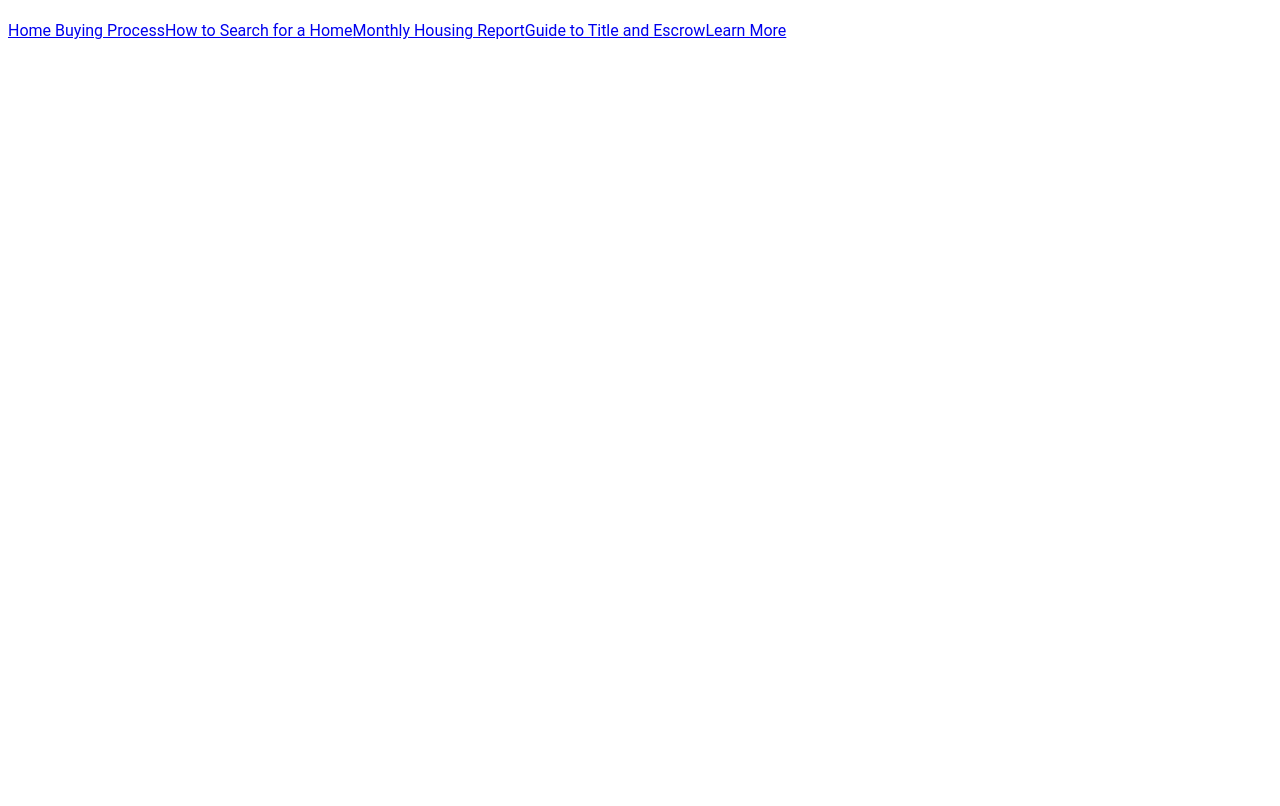
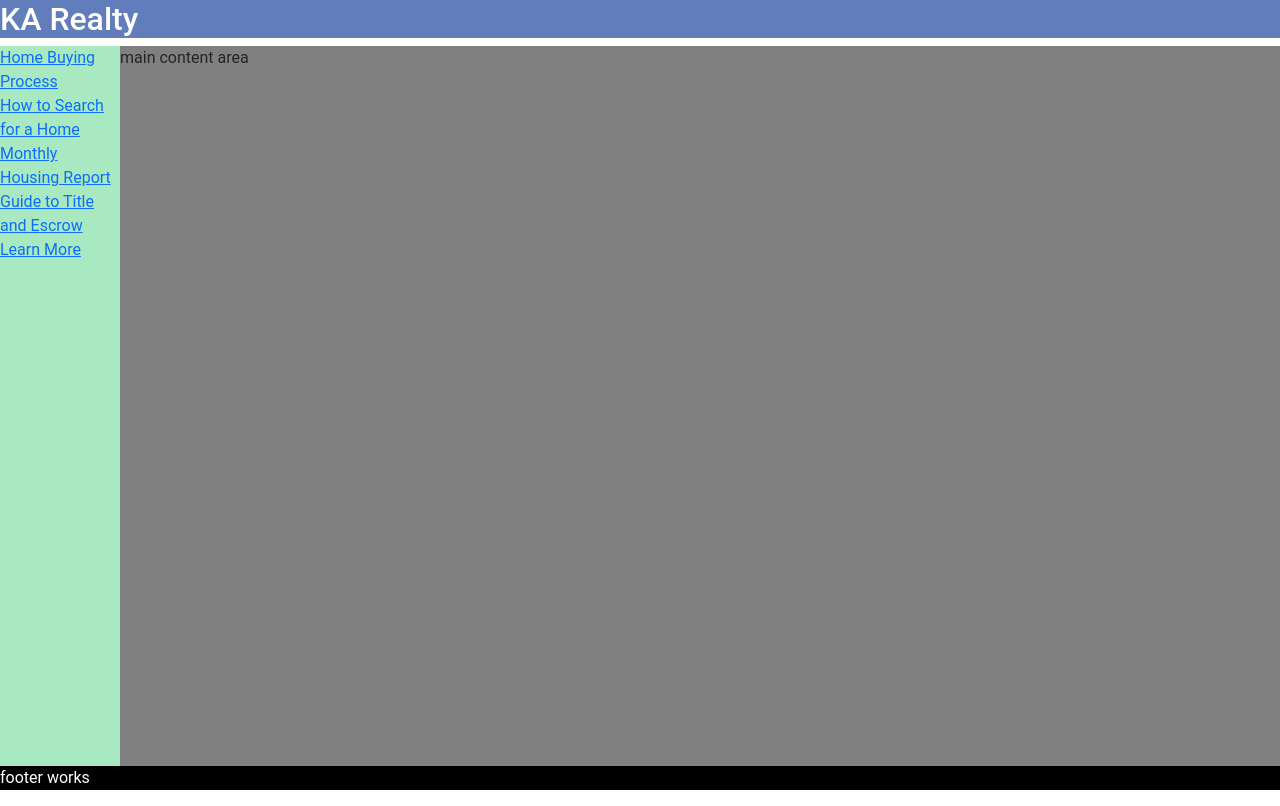
Before and after one commit to norogoth/ka-realty, a Gatsby site: page /buy/main in a window 1280 px wide. Built offline with nearby package versions, Linux system fonts and the light colour scheme; Gatsby itself is replaced by a stand-in of ours.

Commit message:
layout set up

```diff
--- a/gatsby-browser.js
+++ b/gatsby-browser.js
@@ -5,3 +5,5 @@
  */
 
 // You can delete this file if you're not using it
+
+import "bootstrap/dist/css/bootstrap.min.css"
--- a/package.json
+++ b/package.json
@@ -5,6 +5,7 @@
   "version": "0.1.0",
   "author": "Kyle Mathews <mathews.kyle@gmail.com>",
   "dependencies": {
+    "bootstrap": "^5.0.2",
     "gatsby": "^3.10.1",
     "gatsby-plugin-gatsby-cloud": "^2.10.0",
     "gatsby-plugin-image": "^1.10.1",
@@ -19,6 +20,7 @@
     "gatsby-transformer-sharp": "^3.10.0",
     "prop-types": "^15.7.2",
     "react": "^17.0.1",
+    "react-bootstrap": "^1.6.1",
     "react-dom": "^17.0.1",
     "react-helmet": "^6.1.0",
     "styled-components": "^5.3.0"
--- a/src/components/Footer.js
+++ b/src/components/Footer.js
@@ -4,7 +4,7 @@ import styled from 'styled-components'
 const Footer = () => {
     return (
         <FooterDiv>
-
+           <p>footer works</p>
         </FooterDiv>
     )
 }
@@ -12,5 +12,6 @@ const Footer = () => {
 export default Footer
 
 const FooterDiv = styled.div`
-
+    color: white;
+    background: black;
 `
--- a/src/components/NavBar.js
+++ b/src/components/NavBar.js
@@ -1,7 +1,8 @@
 import React from 'react'
 import { useStaticQuery, graphql } from 'gatsby'
 import { Link } from 'gatsby';
-import styled from 'styled-components';
+import styled, { withTheme } from 'styled-components';
+import { GlobalStyle } from '../styles/global';
 
 const NavBar = (props) => {
 
@@ -52,6 +53,7 @@ const NavBar = (props) => {
 
     return (
         <Navigation>
+        <GlobalStyle/>
             {generateChildren(props.buyOrSell)}
         </Navigation>
     )
@@ -61,5 +63,7 @@ const NavBar = (props) => {
 export default NavBar
 
 const Navigation = styled.div`
-
+    background: ${"var(--secondary-color)"};
+    display: flex;
+    flex-direction: column;
 `
--- a/src/components/header.js
+++ b/src/components/header.js
@@ -1,10 +1,24 @@
 import * as React from "react"
 import { Link } from "gatsby"
+import styled from "styled-components"
+import { GlobalStyle } from "../styles/global"
 
 const Header = ({ siteTitle }) => (
-  <header>
-          <h1>{siteTitle}</h1>
-  </header>
+  <HeaderDiv>
+  <GlobalStyle/>
+    <SiteHeading>KA Realty</SiteHeading>
+  </HeaderDiv>
 )
 
 export default Header
+
+const HeaderDiv = styled.div`
+  height: clamp(1rem, 5vh, 1.5rem);
+  background: ${"var(--primary-color)"};
+  height: 100%;
+  color: white;
+`
+
+const SiteHeading = styled.h2`
+  overflow: auto;
+`
--- a/src/components/mainLayout.js
+++ b/src/components/mainLayout.js
@@ -4,6 +4,7 @@ import { useStaticQuery, graphql } from "gatsby"
 import NavBar from './NavBar'
 import Header from './header'
 import styled from "styled-components"
+import Footer from './Footer'
 
 import { GlobalStyle } from "../styles/global"
 
@@ -16,9 +17,11 @@ const MainLayout = (props, {children}) => {
             <NavAndMain>
                 <NavBar buyOrSell={props.buyOrSell}/>
                 <MainContent>
+                    <p>main content area</p>
                     {children}
                 </MainContent>
             </NavAndMain>
+            <Footer/>
         </>
     )
 }
@@ -26,8 +29,10 @@ const MainLayout = (props, {children}) => {
 export default MainLayout;
 
 const NavAndMain = styled.div`
-
+    display: grid;
+    grid-template-columns: 120px 1fr;
+    min-height:90vh;
 `
 const MainContent = styled.div`
-
+    background: gray;
 `
```
Also changed, not shown: 1 other file.
